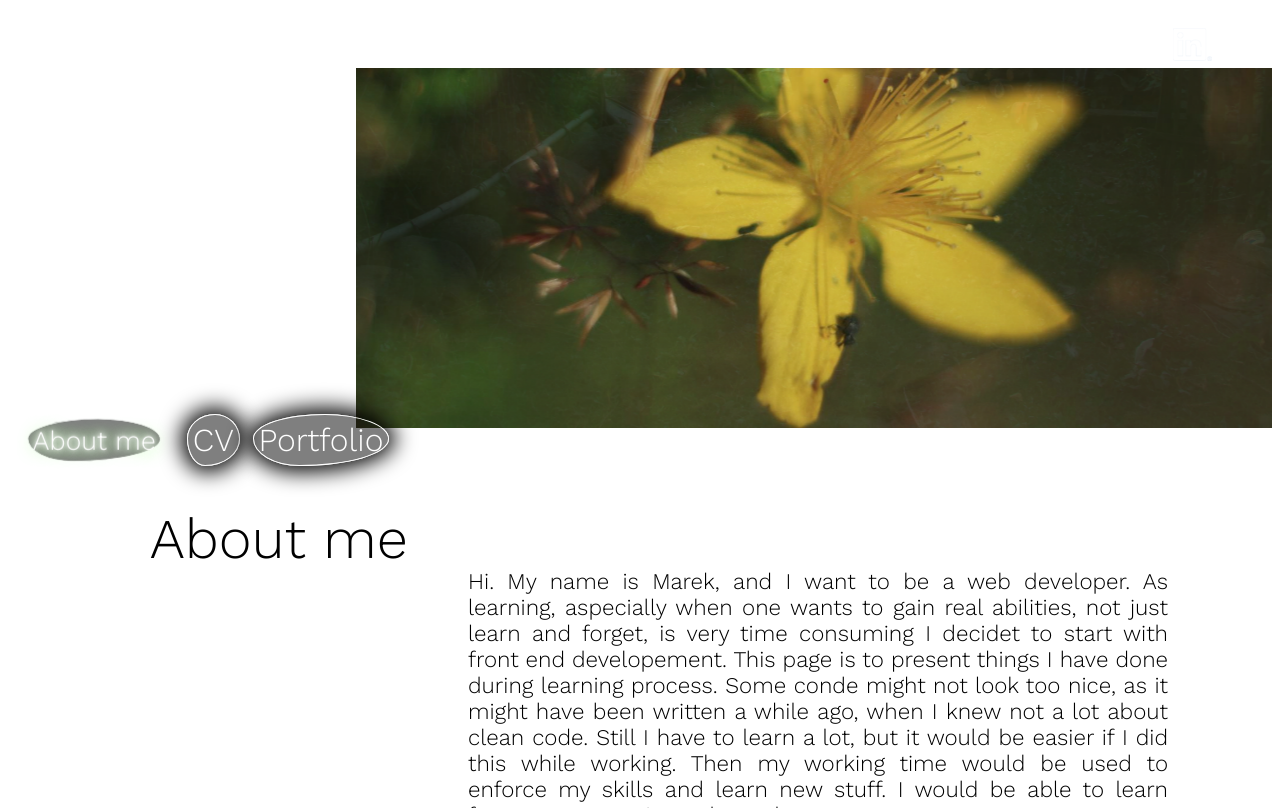
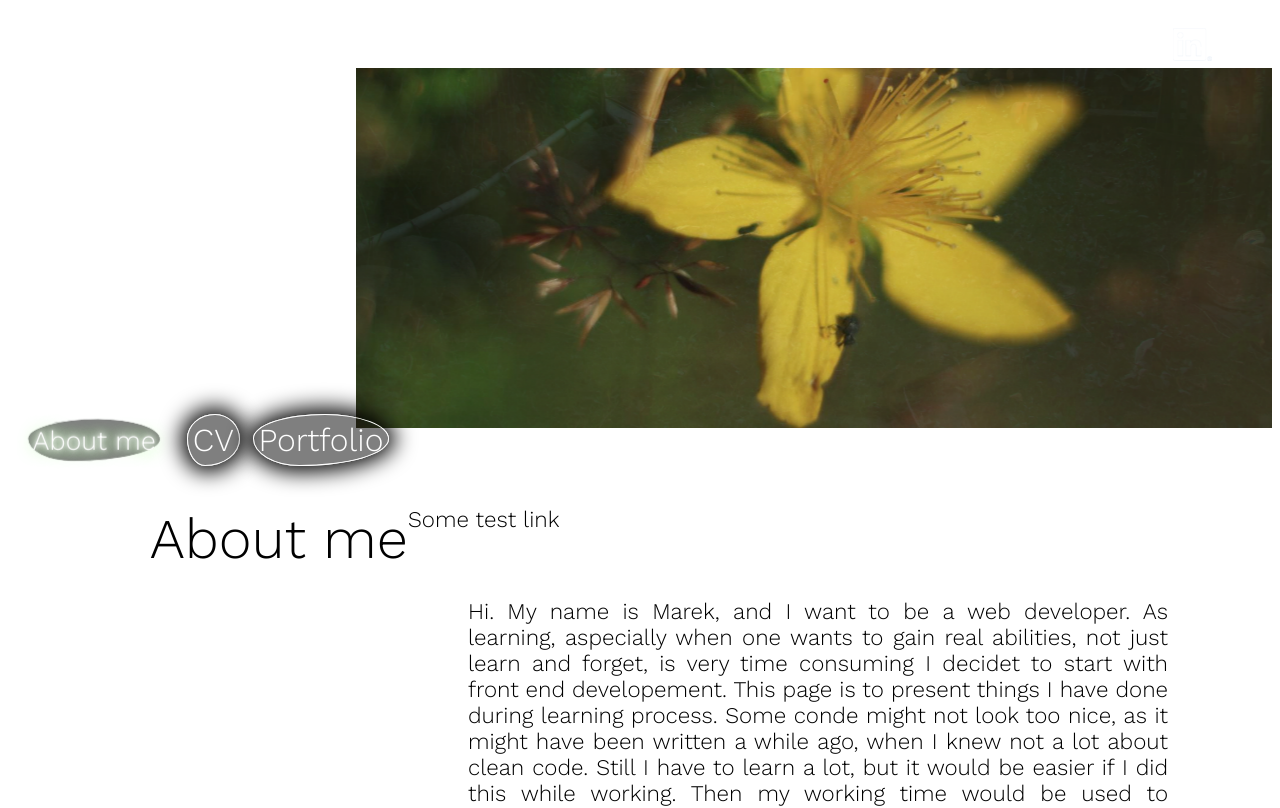
Before and after one commit to gudmar/myProjects, an Angular app: page / in a window 1280 px wide. Built offline with nearby package versions, Linux system fonts and the light colour scheme.

Commit message:
Link fancy styling added

```diff
--- a/src/app/components/content-section/document-section/document-section.component.html
+++ b/src/app/components/content-section/document-section/document-section.component.html
@@ -78,7 +78,9 @@
 
 
     <div *ngIf="item.type=='link'" class="link">
-        <a [href]="item.href">item.title</a>
+        <a [href]="item.href" target="_blank" [attr.data-content]="item.title">
+            <span>{{item.title}}</span>
+        </a>
     </div>
 
 </ng-container>
--- a/src/app/components/content-section/document-section/document-section.component.scss
+++ b/src/app/components/content-section/document-section/document-section.component.scss
@@ -1,3 +1,5 @@
+$link-animation-duration: 0.5s;
+
 section{
     display: flex;
     // border-top: solid black thin;
@@ -14,6 +16,70 @@ section{
 
 article{
     h2{padding-left: 30px;}
+}
+
+a{
+    color: black;
+    text-decoration: none;
+    font-size: 1.4rem;
+    overflow: hidden;
+    position: relative;
+    display: inline-block;
+    &:before{
+        position: absolute;
+        display: inline-block;
+        overflow: hidden;
+        content: attr(data-content);
+        color: transparent;
+        border-bottom: black thin solid;
+        transition-timing-function: cubic-bezier(0.5, 0.5, 0.3, 1);
+        transition-duration: $link-animation-duration;
+
+        transform: translate(-100%);
+        height: calc(100% - 3px);
+        width: 0;
+    }
+    &:after{
+        position: relative;
+        position: absolute;
+        width: 100%;
+        height: 100%;
+        content: attr(data-content);
+        color: black;
+        transition-timing-function: cubic-bezier(0.5, 0.5, 0.3, 1);
+        transition-duration: $link-animation-duration;
+
+        right: -100%;
+        // transform: translate3d(150%, 0, 0);
+    }
+
+    &:hover span{
+        transform: translate3d(-150%, 0, 0);
+        transition-timing-function: cubic-bezier(0.5, 0.5, 0.3, 1);
+        transition-duration: $link-animation-duration;
+
+    }
+    &:hover{
+        &:after{
+            // transform: translate3d(0, 0, 0);
+            right: 0;
+            transition-timing-function: cubic-bezier(0.5, 0.5, 0.3, 1);
+            transition-duration: $link-animation-duration;
+        }
+        &:before{
+            transform: translate3d(0, 0, 0);
+            transition-timing-function: cubic-bezier(0.5, 0.5, 0.3, 1);
+            transition-duration: $link-animation-duration;
+
+            width: 100%;
+        }
+    }
+    span{
+        position: relative;
+        transition-timing-function: cubic-bezier(0.5, 0.5, 0.3, 1);
+        transition-duration: $link-animation-duration;
+        display: inline-block;
+    }
 }
 
 @media only screen and (max-width: 1130px){
--- a/src/app/services/content/get-about-me-content.service.ts
+++ b/src/app/services/content/get-about-me-content.service.ts
@@ -13,6 +13,11 @@ export class GetAboutMeContentService {
         type: 'section',
         title: 'About me',
         content: [
+          {
+            type:'link',
+            href: '#',
+            title: 'Some test link'
+          },
           {
             type: 'p',
             content:`
```
